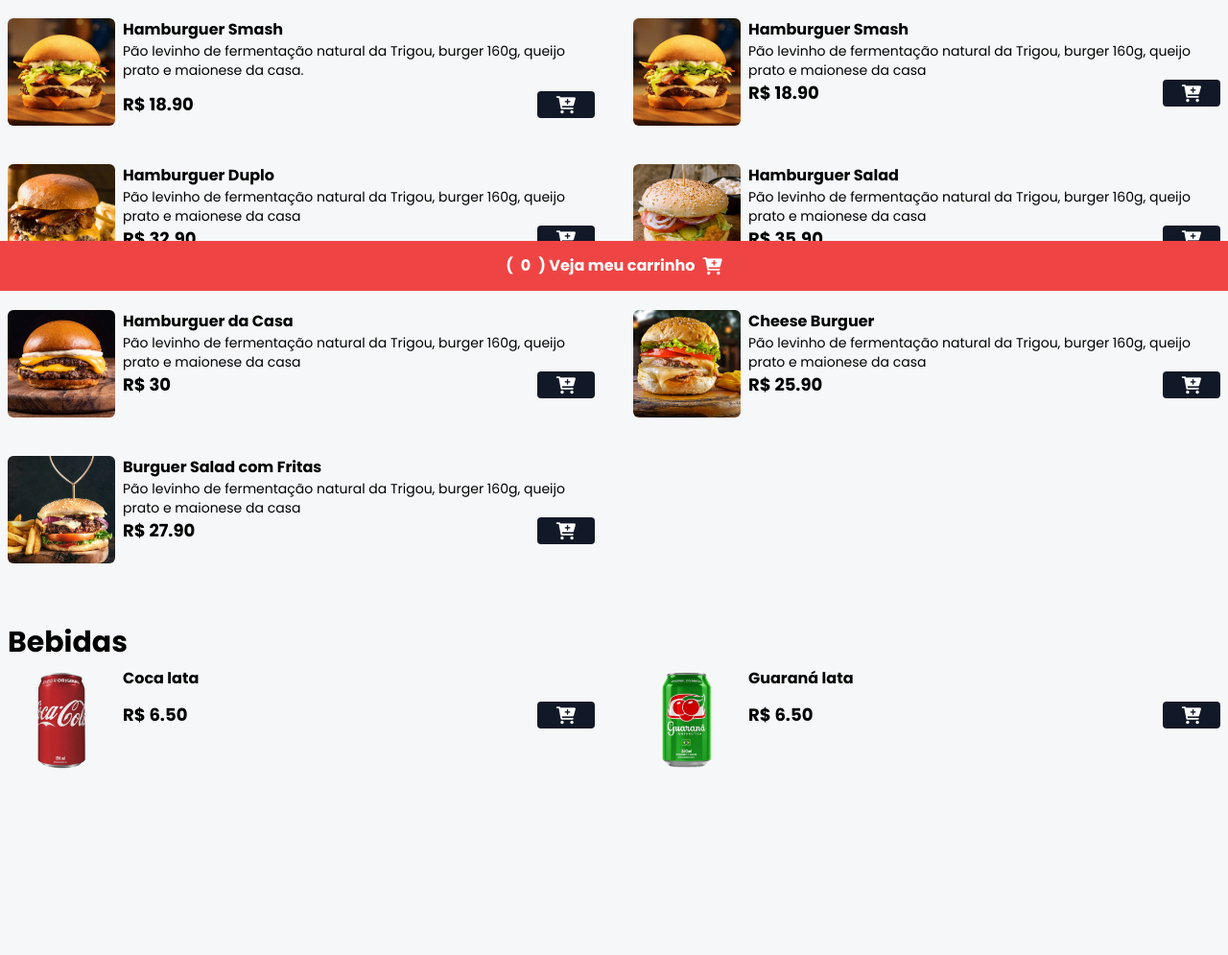
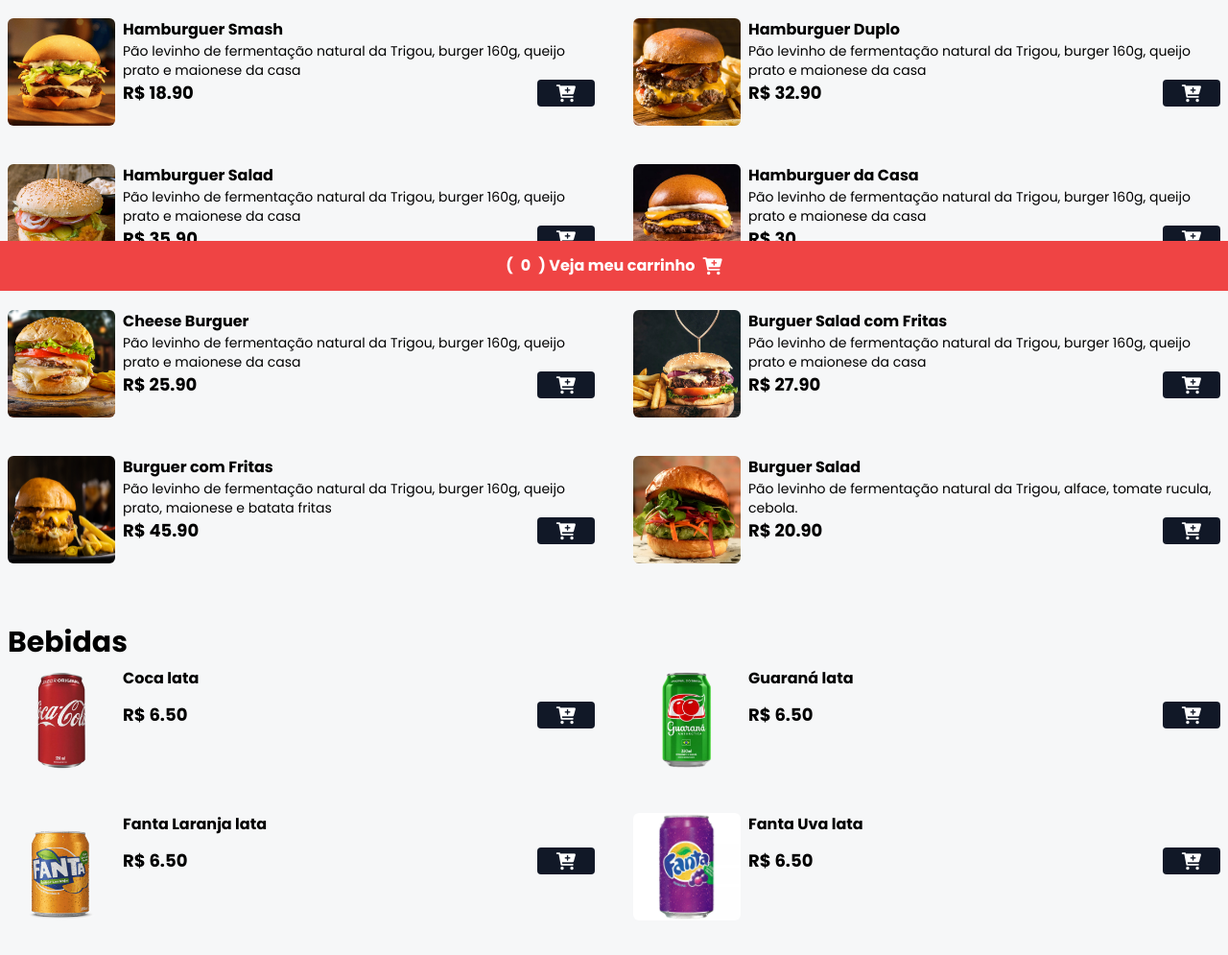
Before and after one commit to williamsramos/projeto-cardapio, a website: page index.html in a window 1280 px wide. Shown: the part 497-1492 px from the top of the page at 96% size. Before the commit the page ends 1368 px from the top, so only its background shows below. Drawn offline with nearby package versions, Linux system fonts and the light colour scheme.

Commit message:
Alteração no index e adição de mais opções

```diff
--- a/index.html
+++ b/index.html
@@ -74,35 +74,6 @@
   <div id="menu">
 
     <main class="grid grid-cols-1 md:grid-cols-2 gap-7 md:gap-10 mx-auto max-w-7xl px-2 mb-16">
-
-      <!-- PRODUTO ITEM -->
-      <div class="flex gap-2">
-        <img
-          src="./assets/hamb-1.png"
-          alt="Hamburuger Smash"
-          class="w-28 h-28 rounded-md hover:scale-110 hover:-rotate-2 duration-300"
-        />
-
-        <div>
-          <p class="font-bold">Hamburguer Smash</p>
-          <p class="text-sm">Pão levinho de fermentação natural da Trigou, burger 160g, queijo prato e maionese da casa.</p>
-
-          <div class="flex items-center gap-2 justify-between mt-3">
-            <p class="font-bold text-lg">R$ 18.90</p>
-            <button
-              class="bg-gray-900 px-5 rounded add-to-cart-btn"
-              data-name="Hamburguer Smash"
-              data-price="18.90"
-            >
-              <i class="fa fa-cart-plus text-lg text-white"></i>
-            </button>
-          </div>
-
-        </div>
-
-      </div>
-      <!-- FIM PRODUTO ITEM -->
-
       <!--PRODUTO ITEM-->
       <div class="flex gap-2">
         <img src="./assets/hamb-1.png" alt="Hamburguer Smash" class="w-28 rounded-md hover:scale-110 duration-300">
@@ -249,6 +220,53 @@
         </div>
     <!-- FIM PRODUTO ITEM-->
 
+  <!--PRODUTO ITEM-->
+  <div class="flex gap-2">
+    <img src="./assets/hamb-com-fritas-9.jpg" alt="Burguer Salad com Fritas" class="w-28 rounded-md hover:scale-110 duration-300">
+
+    <div>
+            <p class="font-bold">Burguer com Fritas</p>
+            <p class="text-sm">
+                Pão levinho de fermentação natural da Trigou, burger 160g, queijo prato, maionese e batata fritas
+            </p>
+
+        <div class="flex items-center gap-2 justify-between">
+            <p class="font-bold text-lg">R$ 45.90</p>
+            <button class="bg-gray-900 px-5 rounded add-to-cart-btn "
+            data-name="Burguer com Fritas"
+            data-price="45.90">
+            <i class="fa fa-cart-plus text-lg text-white"></i>
+            </button>
+        </div>
+    </div>
+
+</div>
+<!-- FIM PRODUTO ITEM-->
+
+  <!--PRODUTO ITEM-->
+  <div class="flex gap-2">
+    <img src="./assets/hamb-8.png" alt="Burguer Salad com Fritas" class="w-28 rounded-md hover:scale-110 duration-300">
+
+    <div>
+            <p class="font-bold">Burguer Salad</p>
+            <p class="text-sm">
+                Pão levinho de fermentação natural da Trigou, alface, tomate rucula, cebola.
+            </p>
+
+        <div class="flex items-center gap-2 justify-between">
+            <p class="font-bold text-lg">R$ 20.90</p>
+            <button class="bg-gray-900 px-5 rounded add-to-cart-btn "
+            data-name="Burguer Salad"
+            data-price="20.90">
+            <i class="fa fa-cart-plus text-lg text-white"></i>
+            </button>
+        </div>
+    </div>
+
+</div>
+<!-- FIM PRODUTO ITEM-->
+
+
     </main>
 
     <div class="mx-auto max-w-7xl px-2 my-2">
@@ -314,9 +332,62 @@
       </div>
       <!-- FIM BEBIDA ITEM -->
 
+      <!-- BEBIDA ITEM -->
+      <div class="flex gap-2 w-full">
+        <img
+          src="./assets/refri-3.png"
+          alt="Guaraná lata"
+          class="w-28 h-28 rounded-md hover:scale-110 hover:-rotate-2 duration-300"
+        />
+
+        <div class="w-full">
+          <p class="font-bold">Fanta Laranja lata</p>
+
+          <div class="flex items-center gap-2 justify-between mt-3">
+            <p class="font-bold text-lg">R$ 6.50</p>
+            <button
+              class="bg-gray-900 px-5 rounded add-to-cart-btn"
+              data-name="Fanta laranja lata"
+              data-price="6.50"
+            >
+              <i class="fa fa-cart-plus text-lg text-white"></i>
+            </button>
+          </div>
+
+        </div>
+
+      </div>
+      <!-- FIM BEBIDA ITEM -->
+
+    <!-- BEBIDA ITEM -->
+    <div class="flex gap-2 w-full">
+      <img
+        src="./assets/refri-4.png"
+        alt="Guaraná lata"
+        class="w-28 h-28 rounded-md hover:scale-110 hover:-rotate-2 duration-300"
+      />
+
+      <div class="w-full">
+        <p class="font-bold">Fanta Uva lata</p>
+
+        <div class="flex items-center gap-2 justify-between mt-3">
+          <p class="font-bold text-lg">R$ 6.50</p>
+          <button
+            class="bg-gray-900 px-5 rounded add-to-cart-btn"
+            data-name="Fanta Uva lata"
+            data-price="6.50"
+          >
+            <i class="fa fa-cart-plus text-lg text-white"></i>
+          </button>
+        </div>
+
+      </div>
+
+    </div>
+    <!-- FIM BEBIDA ITEM -->
+
     </div>
     <!-- FIM GRID BEBIDAS -->
-
   </div>
   <!-- FIM MENU -->
 
```
Also changed, not shown: assets/hamb-com-fritas-9.jpg (added), assets/refri-3.png (added), assets/refri-4.png (added).
